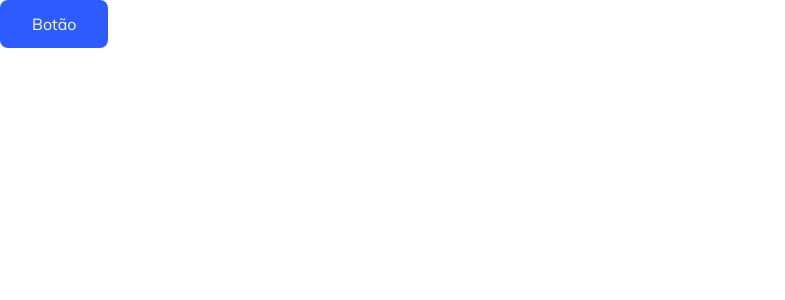
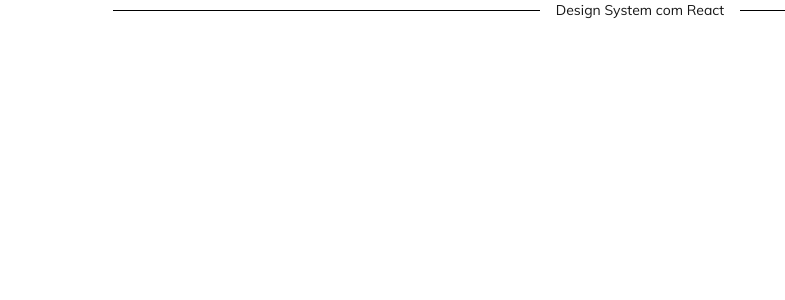
Before and after one commit to NeiltonSeguins/alfabit-design-system-project, a Next.js app: page / in a window 1280 px wide. Shown: the top 300 px of the page, without its empty margins (0-785 px from the left). Built offline with nearby package versions, Linux system fonts and the light colour scheme.

Commit message:
Cria o componente Divisor, adiciona variações e escreve histórias

```diff
--- /dev/null
+++ b/components/Divider/Divider.mdx
@@ -0,0 +1,30 @@
+import { Meta, Primary, Canvas, Controls } from "@storybook/blocks";
+
+import * as Story from "./Divider.stories.ts";
+
+<Meta of={Story} />
+
+# Divisor
+
+Este é um componente divisor de seções.
+
+### Divisor Default
+
+<Canvas of={Story.Default} />
+
+### Divisor com Texto
+
+<Canvas of={Story.DivisorWithProps} />
+
+### Divisor com Espessura
+
+<Canvas of={Story.ThicknessDivisor} />
+
+### Divisor com fundo claro
+
+<Canvas of={Story.DivisorDark} />
+
+## Documentação Interativa
+
+<Primary />
+<Controls />
--- /dev/null
+++ b/components/Divider/Divider.tsx
@@ -0,0 +1,45 @@
+import React from "react";
+
+export type DividerProps = {
+  width?: string;
+  height?: string;
+  bgColor?: "light" | "dark";
+  children?: React.ReactNode;
+} & React.HTMLAttributes<HTMLElement>;
+
+const Divider = ({
+  children,
+  width,
+  height,
+  bgColor,
+  ...rest
+}: DividerProps) => {
+  return (
+    <div
+      className={`${width ? width : ""} flex items-center justify-center`}
+      {...rest}
+    >
+      <div
+        className={`w-1/3 ${height ? height : "h-[1px]"} ${
+          bgColor === "dark"
+            ? "bg-dark"
+            : bgColor === "light"
+            ? "bg-light"
+            : "bg-black"
+        }`}
+      ></div>
+      {children && <div className="px-3">{children}</div>}
+      <div
+        className={`w-1/3 ${height ? height : "h-[1px]"} ${
+          bgColor === "dark"
+            ? "bg-dark"
+            : bgColor === "light"
+            ? "bg-light"
+            : "bg-black"
+        }`}
+      ></div>
+    </div>
+  );
+};
+
+export default Divider;
--- a/pages/index.tsx
+++ b/pages/index.tsx
@@ -1,7 +1,12 @@
-import Button from "@/components/Button/Button"
+import Divider from "@/components/Divider/Divider";
+import Text from "@/components/Text/Text";
 
 const App = () => {
-  return <Button>Botão</Button>
-}
+  return (
+    <Divider>
+      <Text size="lg">Design System com React</Text>
+    </Divider>
+  );
+};
 
-export default App
+export default App;
```
Also changed, not shown: 1 other file (tests, documents, lock files or other folders).
